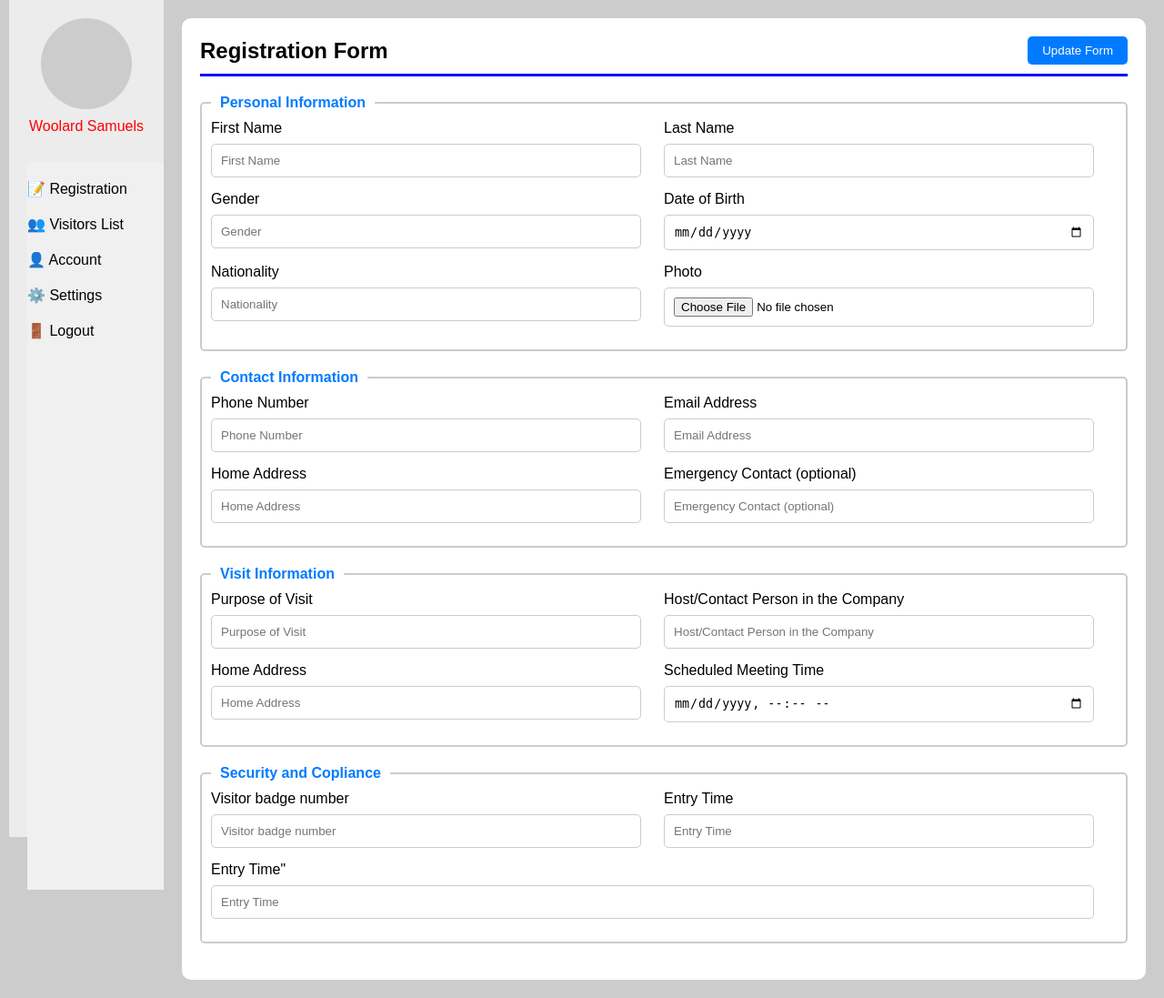
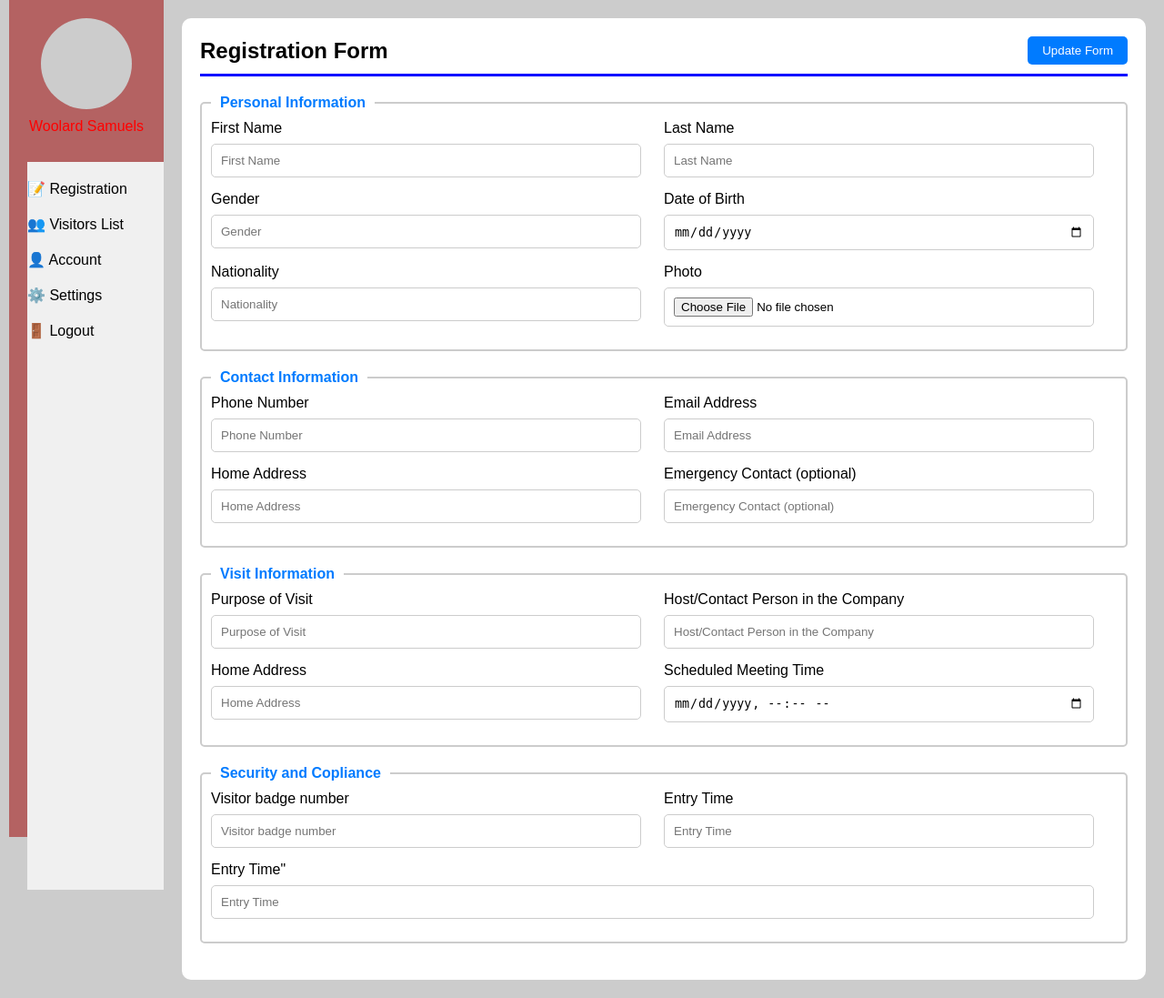
Before and after one commit to samueltexa/VISITOR_REGISTRATION_SYSTEM, a PHP site: page /home.html in a window 1280 px wide. Shown: the whole page at 91% size. Run offline with PHP 8.4, Linux system fonts and the light colour scheme.

Commit message:
update side bar

```diff
--- a/styles.css
+++ b/styles.css
@@ -16,7 +16,7 @@ body {
 
 .sidebar {
     width: 170px;
-    background-color: #ececec;
+    background-color: #b46262;
     padding: 20px;
     height: 115vh;
     margin-left: 10px;
```
